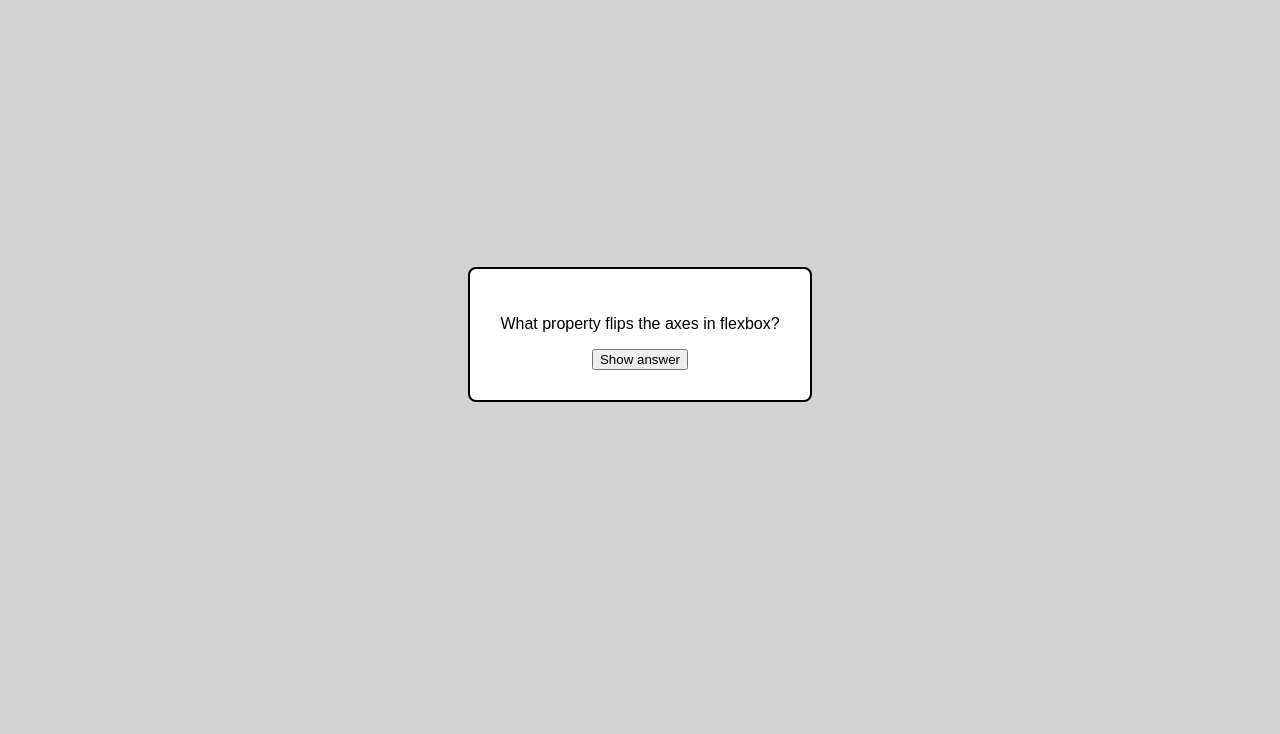
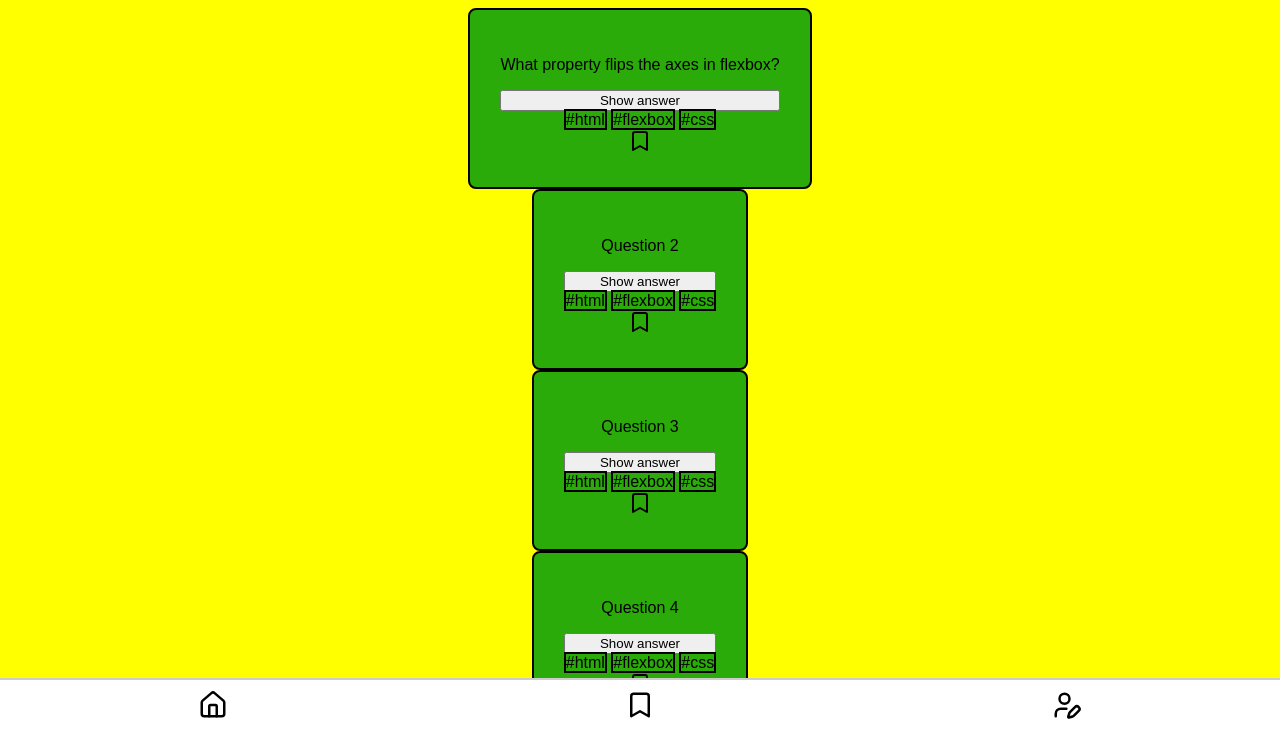
Before and after one commit to SalamandroB/quiz-app, a plain HTML site: page index.html in a window 1280 px wide. Shown: the part 66-800 px from the top of the page. Drawn offline with Linux system fonts and the light colour scheme.

Commit message:
homepage done

```diff
--- a/index.html
+++ b/index.html
@@ -6,9 +6,71 @@
     <title>Quiz App</title>
     <link rel="stylesheet" href="style.css" />
   </head>
-  <body></body>
+  <body>
+    <h1 class="headline">Quiz App</h1>
+
+    <div class="question-card">
+      <p class="frage">What property flips the axes in flexbox?</p>
+      <button class="button-antwort">Show answer</button>
+      <div class="tags">
+        <span class="tag">#html</span>
+        <span class="tag">#flexbox</span>
+        <span class="tag">#css</span>
+      </div>
+      <div class="bookmark">
+        <img src="assets/bookmark.svg" alt="bookmark" />
+      </div>
+    </div>
+
+    <div class="question-card">
+      <p class="frage">Question 2</p>
+      <button class="button-antwort">Show answer</button>
+      <div class="tags">
+        <span class="tag">#html</span>
+        <span class="tag">#flexbox</span>
+        <span class="tag">#css</span>
+      </div>
+      <div class="bookmark">
+        <img src="assets/bookmark.svg" alt="bookmark" />
+      </div>
+    </div>
+
+    <div class="question-card">
+      <p class="frage">Question 3</p>
+      <button class="button-antwort">Show answer</button>
+      <div class="tags">
+        <span class="tag">#html</span>
+        <span class="tag">#flexbox</span>
+        <span class="tag">#css</span>
+      </div>
+      <div class="bookmark">
+        <img src="assets/bookmark.svg" alt="bookmark" />
+      </div>
+    </div>
+
+    <div class="question-card">
+      <p class="frage">Question 4</p>
+      <button class="button-antwort">Show answer</button>
+      <div class="tags">
+        <span class="tag">#html</span>
+        <span class="tag">#flexbox</span>
+        <span class="tag">#css</span>
+      </div>
+      <div class="bookmark">
+        <img src="assets/bookmark.svg" alt="bookmark" />
+      </div>
+    </div>
+
+    <footer class="footer">
+      <a href="index.html" class="footer-link active">
+        <img src="assets/home.svg" alt="Home" />
+      </a>
+      <a href="bookmark.html" class="footer-link">
+        <img src="assets/bookmark.svg" alt="Bookmark" />
+      </a>
+      <a href="konto.html" class="footer-link">
+        <img src="assets/konto.svg" alt="User" />
+      </a>
+    </footer>
+  </body>
 </html>
-<div class="question-card">
-  <p class="frage">What property flips the axes in flexbox?</p>
-  <button class="button-antwort">Show answer</button>
-</div>
--- a/style.css
+++ b/style.css
@@ -1,5 +1,5 @@
 body {
-  background-color: lightgray;
+  background-color: yellow;
   font-family: Arial, sans-serif;
   margin: 0;
   padding: 0;
@@ -7,15 +7,25 @@ body {
   justify-content: center;
   align-items: center;
   height: 100vh;
+  flex-direction: column;
+}
+
+.headline {
+  border: 2px solid black;
+  margin-top: 10px;
+  border-radius: 10px;
+  background-color: hotpink;
 }
 
 .question-card {
   border: 2px solid black;
   padding: 15px;
   max-width: 90%;
-  background-color: white;
+  background-color: rgb(42, 171, 10);
   border-radius: 8px;
   text-align: center;
+  flex-direction: column;
+  display: flex;
 }
 @media (min-width: 600px) {
   .question-card {
@@ -26,7 +36,30 @@ body {
 
 @media (min-width: 1024px) {
   .question-card {
-    max-width: 500px; /* Größer für Desktop */
+    max-width: 500px;
     padding: 30px;
   }
 }
+
+.tag {
+  border: 2px solid black;
+}
+
+.footer {
+  position: fixed;
+  bottom: 0;
+  left: 0;
+  width: 100%;
+  background-color: white;
+  display: flex;
+  justify-content: space-around;
+  align-items: center;
+  padding: 10px 0;
+  border-top: 2px solid #ccc;
+}
+
+/* Footer-Icons */
+.footer-link img {
+  width: 30px;
+  height: 30px;
+}
```
Also changed, not shown: bookmark.html (added).
